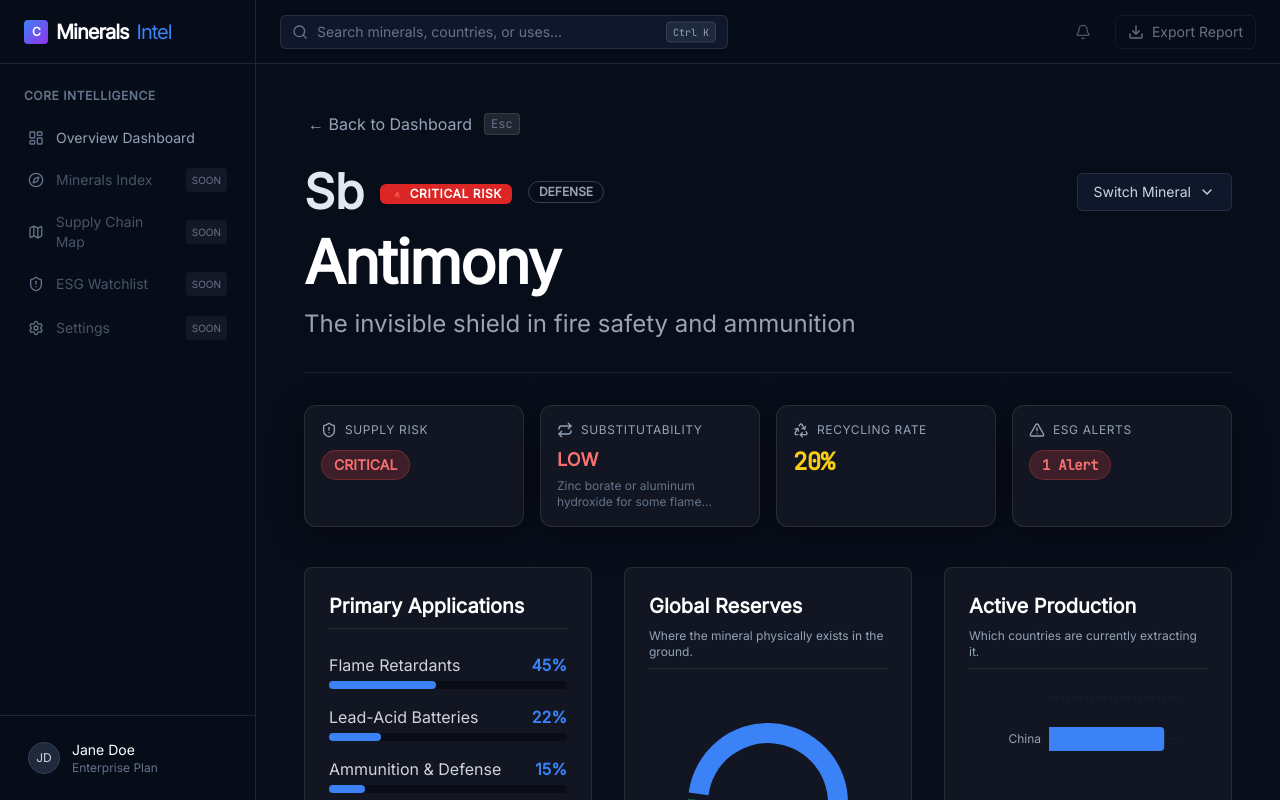
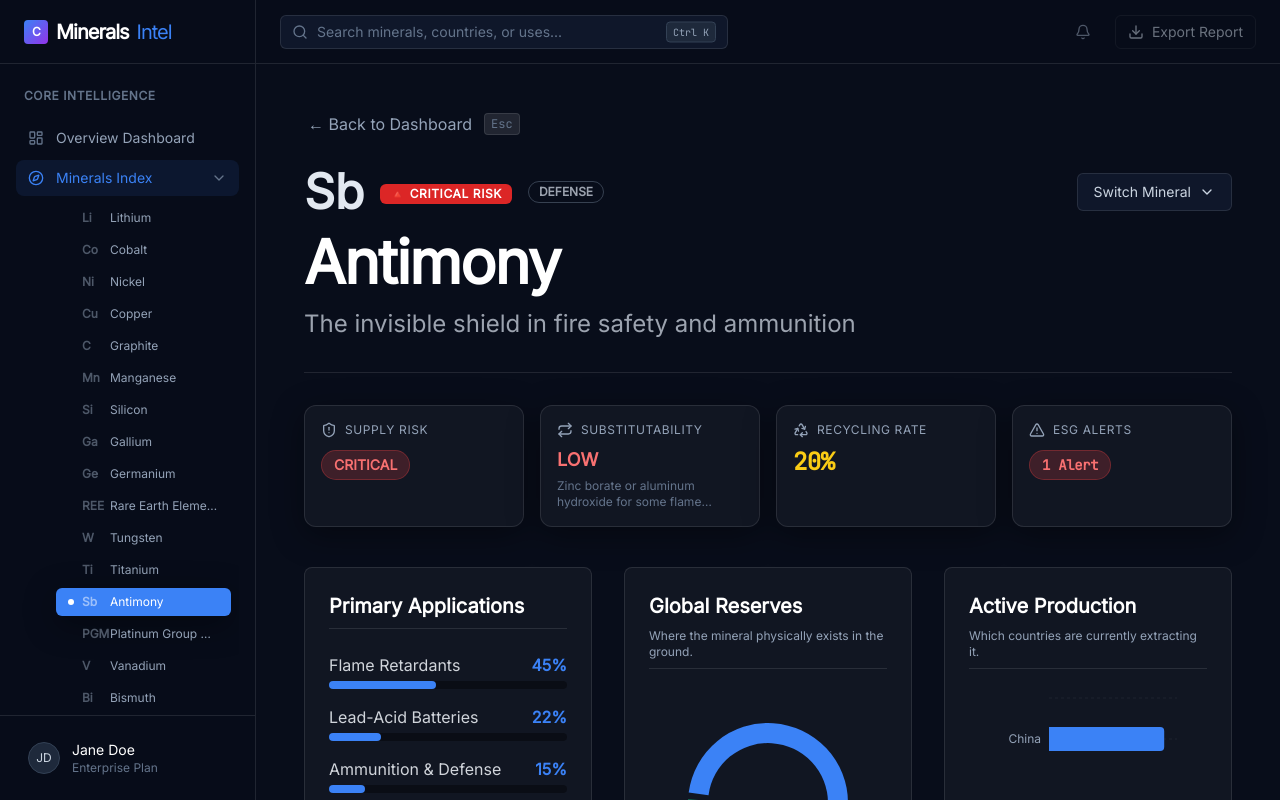
Before and after one commit to freakyjones/cri-minerals, a React (Vite) app: page /mineral/antimony in a window 1280 px wide. Built offline with nearby package versions, Linux system fonts and the light colour scheme.

Commit message:
feat: implement dynamic minerals index accordion in sidebar

```diff
--- a/src/components/layout/Sidebar.tsx
+++ b/src/components/layout/Sidebar.tsx
@@ -1,9 +1,12 @@
-import { LayoutDashboard, Compass, Map as MapIcon, ShieldAlert, Settings } from 'lucide-react';
+import { LayoutDashboard, Compass, Map as MapIcon, ShieldAlert, Settings, ChevronDown, ChevronRight } from 'lucide-react';
 import { Link, useLocation } from 'react-router-dom';
+import { useState } from 'react';
+import { motion, AnimatePresence } from 'framer-motion';
+import mineralsData from '../../data/minerals.json';
 
 const navItems = [
   { name: 'Overview Dashboard', path: '/', icon: LayoutDashboard },
-  { name: 'Minerals Index', path: '#', icon: Compass, disabled: true },
+  { name: 'Minerals Index', path: '#', icon: Compass, isAccordion: true },
   { name: 'Supply Chain Map', path: '#', icon: MapIcon, disabled: true },
   { name: 'ESG Watchlist', path: '#', icon: ShieldAlert, disabled: true },
   { name: 'Settings', path: '#', icon: Settings, disabled: true },
@@ -11,20 +14,81 @@ const navItems = [
 
 export default function Sidebar() {
   const location = useLocation();
+  const isMineralRoute = location.pathname.startsWith('/mineral/');
+  const [isOpenOverride, setIsOpenOverride] = useState<boolean | null>(null);
+
+  const isIndexOpen = isOpenOverride !== null ? isOpenOverride : isMineralRoute;
 
   return (
     <aside className="w-64 border-r border-white/10 bg-bg-base/95 backdrop-blur hidden md:flex flex-col flex-shrink-0 h-screen sticky top-0">
-      <div className="h-16 flex items-center px-6 border-b border-white/10">
+      <div className="h-16 flex items-center px-6 border-b border-white/10 shrink-0">
         <Link to="/" className="text-xl font-bold tracking-tighter text-white flex items-center gap-2 focus-visible:ring-2 focus-visible:ring-accent-blue rounded outline-none">
           <span className="w-6 h-6 rounded bg-gradient-to-br from-accent-blue to-purple-600 flex items-center justify-center text-xs">C</span>
           Minerals<span className="text-accent-blue font-light">Intel</span>
         </Link>
       </div>
 
-      <nav className="flex-1 px-4 py-6 space-y-1 overflow-y-auto">
+      <nav className="flex-1 px-4 py-6 space-y-1 overflow-y-auto hide-scrollbar">
         <p className="px-2 text-xs font-semibold text-slate-500 uppercase tracking-wider mb-4">Core Intelligence</p>
         {navItems.map((item) => {
-          const isActive = location.pathname === item.path;
+          const isActive = location.pathname === item.path || (item.isAccordion && location.pathname.startsWith('/mineral/'));
+
+          if (item.isAccordion) {
+            return (
+              <div key={item.name} className="flex flex-col">
+                <button
+                  onClick={() => setIsOpenOverride(!isIndexOpen)}
+                  className={`flex items-center gap-3 px-3 py-2 rounded-lg text-sm transition-all focus-visible:ring-2 focus-visible:ring-accent-blue outline-none w-full text-left ${
+                    isActive || isIndexOpen
+                      ? 'bg-accent-blue/10 text-accent-blue font-medium'
+                      : 'text-slate-400 hover:text-white hover:bg-white/5'
+                  }`}
+                  aria-expanded={isIndexOpen}
+                >
+                  <item.icon className={`h-4 w-4 shrink-0 ${isActive || isIndexOpen ? 'text-accent-blue' : 'text-slate-500'}`} />
+                  <span className="flex-1">{item.name}</span>
+                  {isIndexOpen ? (
+                    <ChevronDown className="ml-auto w-4 h-4 text-slate-500 shrink-0" />
+                  ) : (
+                    <ChevronRight className="ml-auto w-4 h-4 text-slate-500 shrink-0" />
+                  )}
+                </button>
+                <AnimatePresence>
+                  {isIndexOpen && (
+                    <motion.div
+                      initial={{ height: 0, opacity: 0 }}
+                      animate={{ height: 'auto', opacity: 1 }}
+                      exit={{ height: 0, opacity: 0 }}
+                      transition={{ duration: 0.2 }}
+                      className="overflow-hidden"
+                    >
+                      <div className="pl-10 pr-2 py-2 flex flex-col gap-1">
+                        {mineralsData.map(mineral => {
+                          const isMineralActive = location.pathname === `/mineral/${mineral.slug}`;
+                          return (
+                            <Link
+                              key={mineral.id}
+                              to={`/mineral/${mineral.slug}`}
+                              className={`px-3 py-1.5 rounded-md text-xs transition-colors truncate focus-visible:ring-2 focus-visible:ring-accent-blue outline-none flex items-center gap-2 ${
+                                isMineralActive
+                                  ? 'bg-accent-blue text-white font-medium shadow-glass'
+                                  : 'text-slate-400 hover:text-white hover:bg-white/5'
+                              }`}
+                            >
+                              <div className={`w-1.5 h-1.5 rounded-full shrink-0 ${isMineralActive ? 'bg-white' : 'bg-transparent'}`} />
+                              <span className="w-5 inline-block font-bold opacity-50 shrink-0">{mineral.symbol}</span>
+                              <span className="truncate">{mineral.name}</span>
+                            </Link>
+                          );
+                        })}
+                      </div>
+                    </motion.div>
+                  )}
+                </AnimatePresence>
+              </div>
+            );
+          }
+
           return (
             <Link
               key={item.name}
@@ -40,17 +104,17 @@ export default function Sidebar() {
               aria-disabled={item.disabled}
               aria-current={isActive ? 'page' : undefined}
             >
-              <item.icon className={`h-4 w-4 ${isActive ? 'text-accent-blue' : 'text-slate-500'}`} />
-              {item.name}
-              {item.disabled && <span className="ml-auto text-[10px] uppercase bg-white/5 text-slate-500 px-1.5 py-0.5 rounded">Soon</span>}
+              <item.icon className={`h-4 w-4 shrink-0 ${isActive ? 'text-accent-blue' : 'text-slate-500'}`} />
+              <span className="flex-1">{item.name}</span>
+              {item.disabled && <span className="ml-auto text-[10px] uppercase bg-white/5 text-slate-500 px-1.5 py-0.5 rounded shrink-0">Soon</span>}
             </Link>
           );
         })}
       </nav>
 
-      <div className="p-4 border-t border-white/10">
+      <div className="p-4 border-t border-white/10 shrink-0">
         <div className="flex items-center gap-3 px-3 py-2">
-          <div className="w-8 h-8 rounded-full bg-slate-800 border border-slate-700 flex items-center justify-center text-xs font-medium text-slate-300">
+          <div className="w-8 h-8 rounded-full bg-slate-800 border border-slate-700 flex items-center justify-center text-xs font-medium text-slate-300 shrink-0">
             JD
           </div>
           <div className="flex-1 min-w-0">
```
